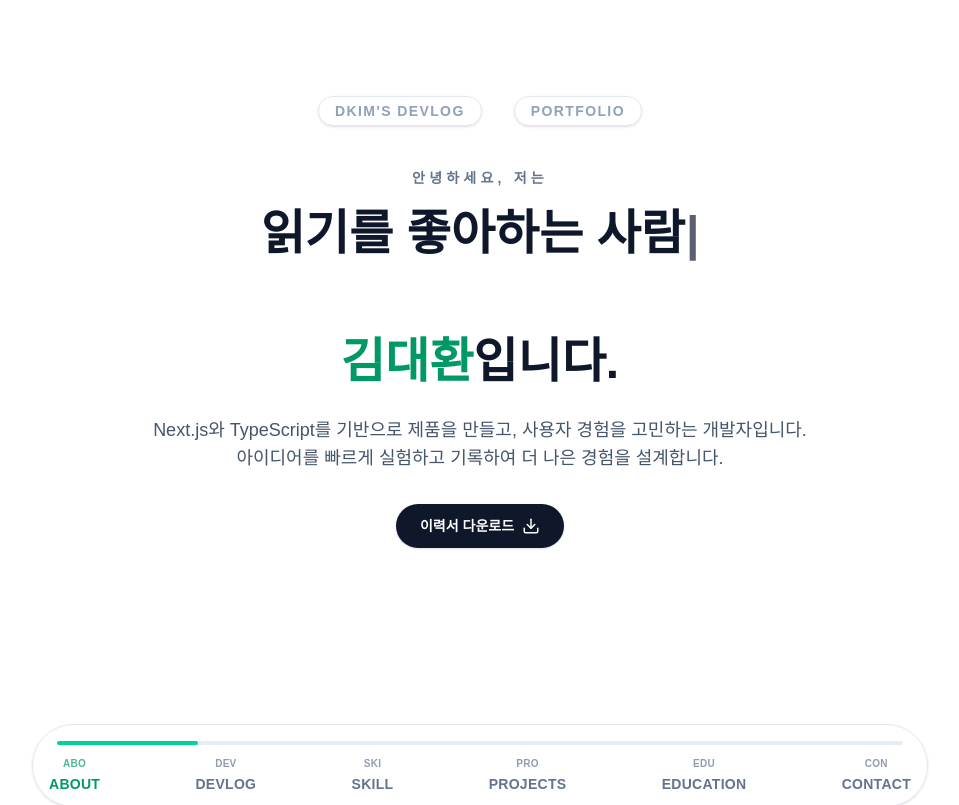
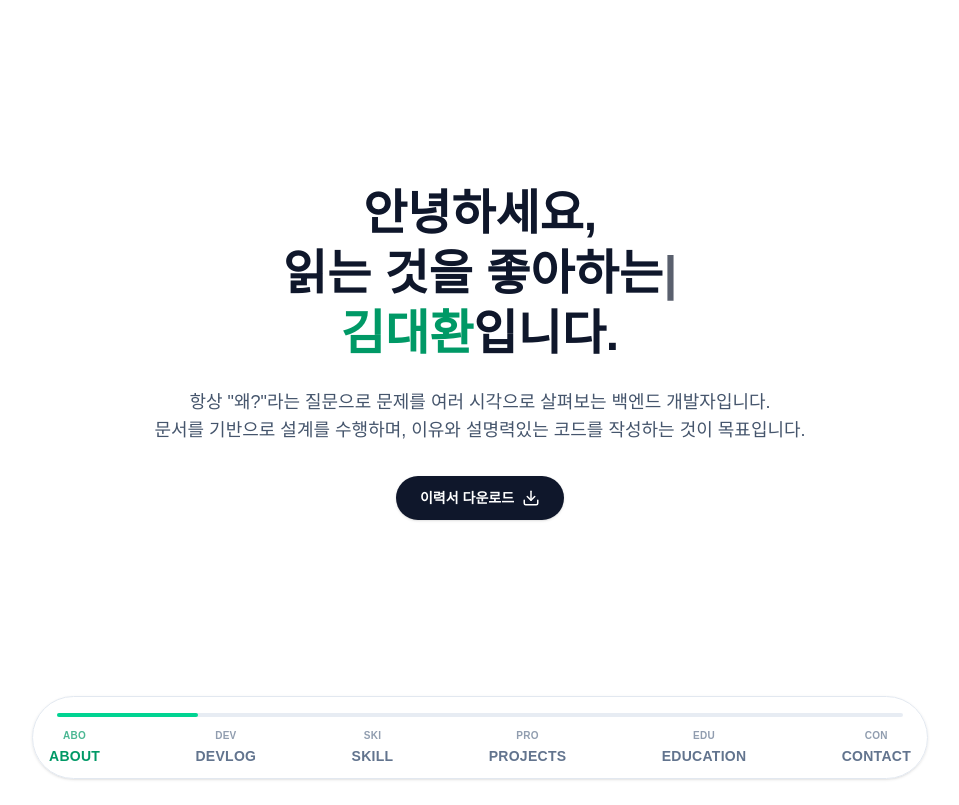
Before and after one commit to Gumraze-git/devlog, a Next.js app: page / in a window 1280 px wide. Shown: the top 805 px of the page, without its empty margins (160-1119 px from the left). Built offline with nearby package versions, Linux system fonts and the light colour scheme.

Commit message:
feat(home-hero): 소개 섹션 텍스트 및 타입라이터 문구 수정
- 개발자의 소개 및 목표 설명 구체화
- 불필요한 레이아웃 코드 제거 및 텍스트 정돈

```diff
--- a/app/sections/HomeHero.tsx
+++ b/app/sections/HomeHero.tsx
@@ -11,30 +11,23 @@ export default function HomeHero() {
   return (
     <section id="home" className="scroll-mt-40 py-20">
       <div className="relative mx-auto flex max-w-4xl flex-col items-center gap-8 text-center">
-        <div className="absolute inset-x-0 -top-12 flex justify-center gap-8 text-sm font-semibold uppercase tracking-widest text-slate-400">
-          <span className="rounded-full border border-slate-200 px-4 py-1 shadow-sm">DKim&apos;s Devlog</span>
-          <span className="rounded-full border border-slate-200 px-4 py-1 shadow-sm">Portfolio</span>
-        </div>
-
         <div className="pt-6">
-          <p className="text-sm font-semibold uppercase tracking-[0.3em] text-slate-500">
-            안녕하세요, 저는
-          </p>
           <h1 className="mt-4 text-4xl font-bold leading-tight text-slate-900 md:text-5xl">
+            <p>안녕하세요,</p>
             <Typewriter
               options={{
-                strings: ["백엔드 개발자", "읽기를 좋아하는 사람", "운동을 좋아하는 사람"],
+                strings: ["백엔드 개발자", "읽는 것을 좋아하는", "운동을 좋아하는"],
                 autoStart: true,
                 loop: true,
               }}
             />
-            <br />
-            <span className="mt-2 inline-block text-emerald-600">김대환</span>입니다.
+            <span className="inline-block text-emerald-600">김대환</span>
+            입니다.
           </h1>
           <p className="mt-6 text-base text-slate-600 md:text-lg">
-            Next.js와 TypeScript를 기반으로 제품을 만들고, 사용자 경험을 고민하는 개발자입니다.
+            항상 "왜?"라는 질문으로 문제를 여러 시각으로 살펴보는 백엔드 개발자입니다.
             <br />
-            아이디어를 빠르게 실험하고 기록하여 더 나은 경험을 설계합니다.
+            문서를 기반으로 설계를 수행하며, 이유와 설명력있는 코드를 작성하는 것이 목표입니다.
           </p>
         </div>
 
```
